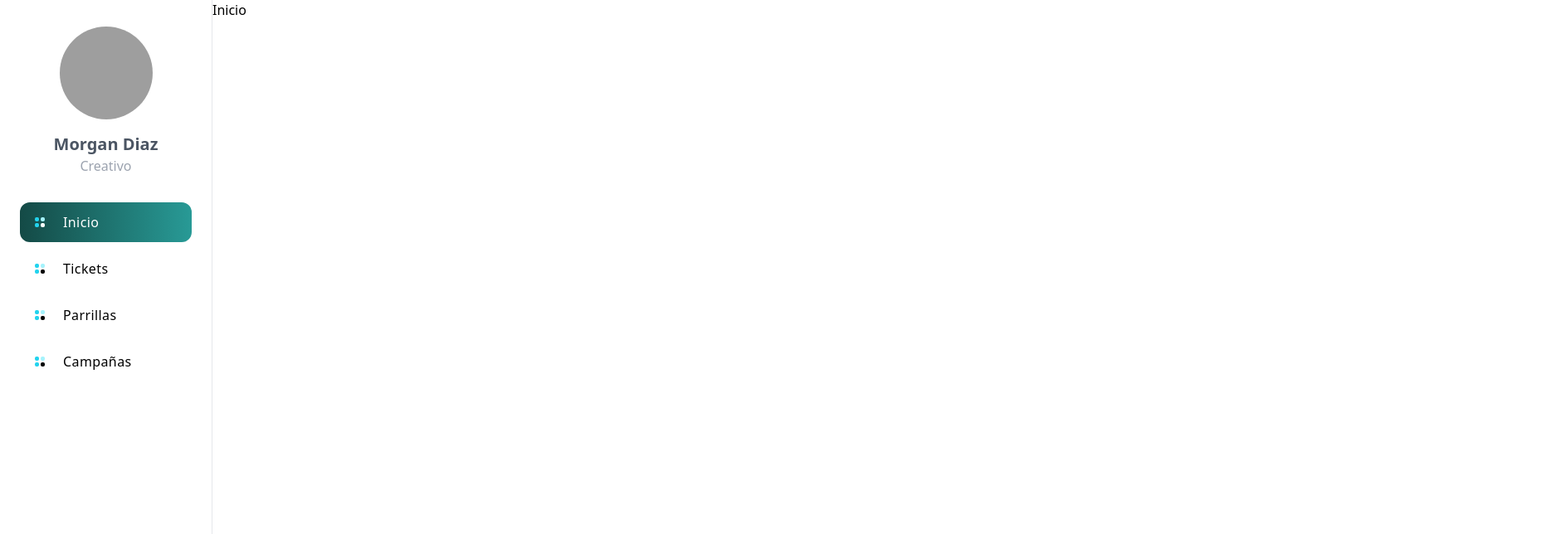
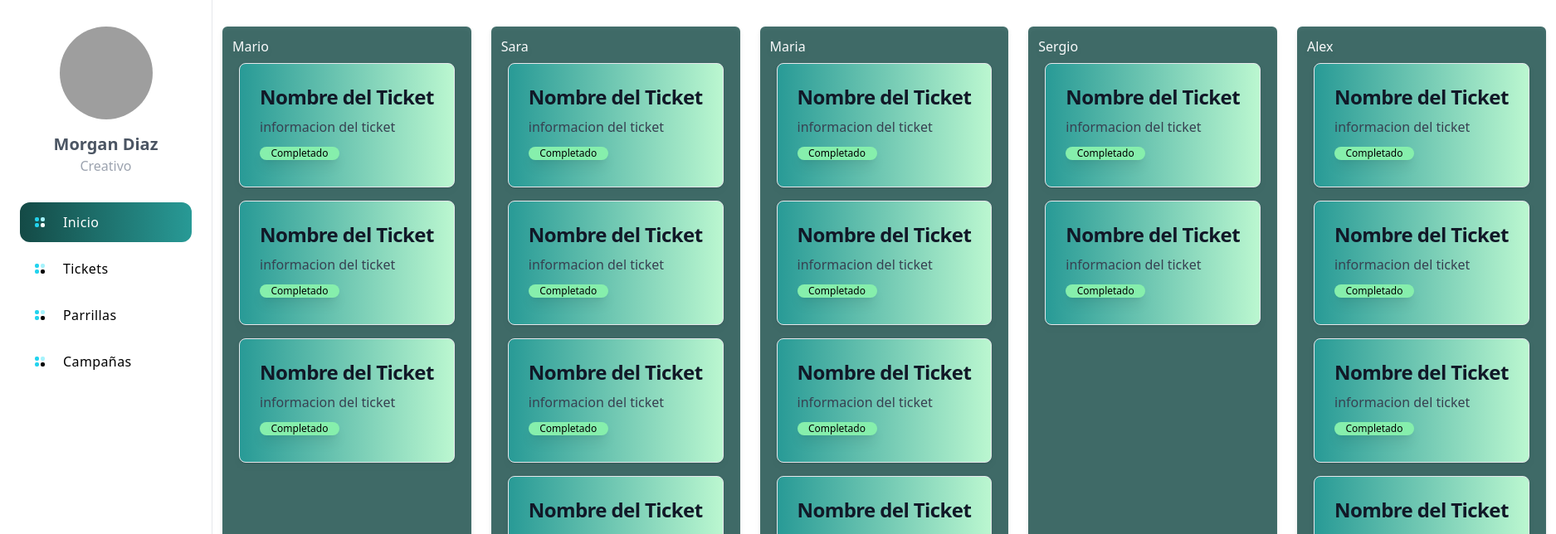
Before and after one commit to LeiWithP/tickets-frontend, a React (Vite) app: page /landing/inicio in a window 1280 px wide. Shown: the top 644 px of the page at 83% size, 1875 px wide, since content can reach past the window. Built offline with nearby package versions, Linux system fonts and the light colour scheme; grey boxes are pictures that could not be loaded.

Commit message:
Tables try

```diff
--- /dev/null
+++ b/src/pages/Creativo/Components.jsx
@@ -0,0 +1,19 @@
+import React from "react";
+
+export const TicketCard = () => {
+  return (
+    <a href="#">
+      <div class="my-2 mx-2 max-w-sm p-6 hover:scale-95 bg-gradient-to-r from-primary to-green-200 border border-gray-200 rounded-lg shadow dark:bg-gray-800 dark:border-gray-700">
+        <h5 class="mb-2 text-2xl font-bold tracking-tight text-gray-900 dark:text-white">
+          Nombre del Ticket
+        </h5>
+        <p class="mb-3 font-normal text-gray-700 dark:text-gray-400">
+          informacion del ticket
+        </p>
+        <div className="my-2 w-24 text-xs rounded-3xl border-none bg-green-300 text-center shadow-lg">
+          Completado
+        </div>
+      </div>
+    </a>
+  );
+};
--- a/src/pages/Creativo/Inicio.jsx
+++ b/src/pages/Creativo/Inicio.jsx
@@ -1,9 +1,56 @@
 import React from "react";
+import { TicketCard } from "./Components";
 
 const Inicio = () => {
-    return(
-        <h1>Inicio</h1>
-    )
-}
+  const list1 = [<TicketCard />, <TicketCard />, <TicketCard />];
+  const list2 = [
+    <TicketCard />,
+    <TicketCard />,
+    <TicketCard />,
+    <TicketCard />,
+    <TicketCard />,
+  ];
+  const list3 = [
+    <TicketCard />,
+    <TicketCard />,
+    <TicketCard />,
+    <TicketCard />,
+  ];
+  const list4 = [<TicketCard />, <TicketCard />];
+  const list5 = [
+    <TicketCard />,
+    <TicketCard />,
+    <TicketCard />,
+    <TicketCard />,
+    <TicketCard />,
+    <TicketCard />,
+  ];
+
+  return (
+    <>
+      <div className="h-full absolute flex justify-between">
+        <div className="grid grid-flow-col auto-cols-max my-5">
+          <TicketColumn name="Mario" tickets={list1} />
+          <TicketColumn name="Sara" tickets={list2} />
+          <TicketColumn name="Maria" tickets={list3} />
+          <TicketColumn name="Sergio" tickets={list4} />
+          <TicketColumn name="Alex" tickets={list5} />
+        </div>
+      </div>
+    </>
+  );
+};
+
+const TicketColumn = (props) => {
+  const tickets = props.tickets;
+  return (
+    <div className="h-full m-3 bg-secondary bg-opacity-80 p-3 rounded-md drop-shadow-md flex flex-col overflow-y-auto relative">
+      <h2 className="text-gray-50">{props.name}</h2>
+      {tickets.map((ticket, index) => (
+        <div key={index}>{ticket}</div>
+      ))}
+    </div>
+  );
+};
 
 export default Inicio;
--- a/src/pages/Creativo/Landing.jsx
+++ b/src/pages/Creativo/Landing.jsx
@@ -103,7 +103,7 @@ const LandingPage = () => {
           </button>
         </div>
       </aside>
-      <div className="ml-auto mb-6 lg:w-[75%] xl:w-[80%] 2xl:w-[85%]">
+      <div className="ml-auto lg:w-[75%] xl:w-[80%] 2xl:w-[85%]">
         <Outlet />
       </div>
     </>
--- a/src/pages/Creativo/Parrillas.jsx
+++ b/src/pages/Creativo/Parrillas.jsx
@@ -1,31 +1,19 @@
 import React from "react";
+import { TicketCard } from "./Components";
 
 const Parrillas = () => {
   return (
-    <div>
-      <h1>Parrillas</h1>
-      <Card />
-      <Card />
-      <Card />
-    </div>
-  );
-};
-
-const Card = () => {
-  return (
-    <a href="#">
-      <div class="my-2 mx-2 max-w-sm p-6 hover:scale-95 bg-gradient-to-r from-primary to-green-200 border border-gray-200 rounded-lg shadow dark:bg-gray-800 dark:border-gray-700">
-        <h5 class="mb-2 text-2xl font-bold tracking-tight text-gray-900 dark:text-white">
-          Nombre del Ticket
-        </h5>
-        <p class="mb-3 font-normal text-gray-700 dark:text-gray-400">
-          informacion del ticket
-        </p>
-        <div className="my-2 w-24 text-xs rounded-3xl border-none bg-green-300 text-center shadow-lg">
-          Completado
-        </div>
+    <>
+      <div>
+        <p></p>
       </div>
-    </a>
+      <div>
+        <h1>Parrillas</h1>
+        <TicketCard />
+        <TicketCard />
+        <TicketCard />
+      </div>
+    </>
   );
 };
 
```
